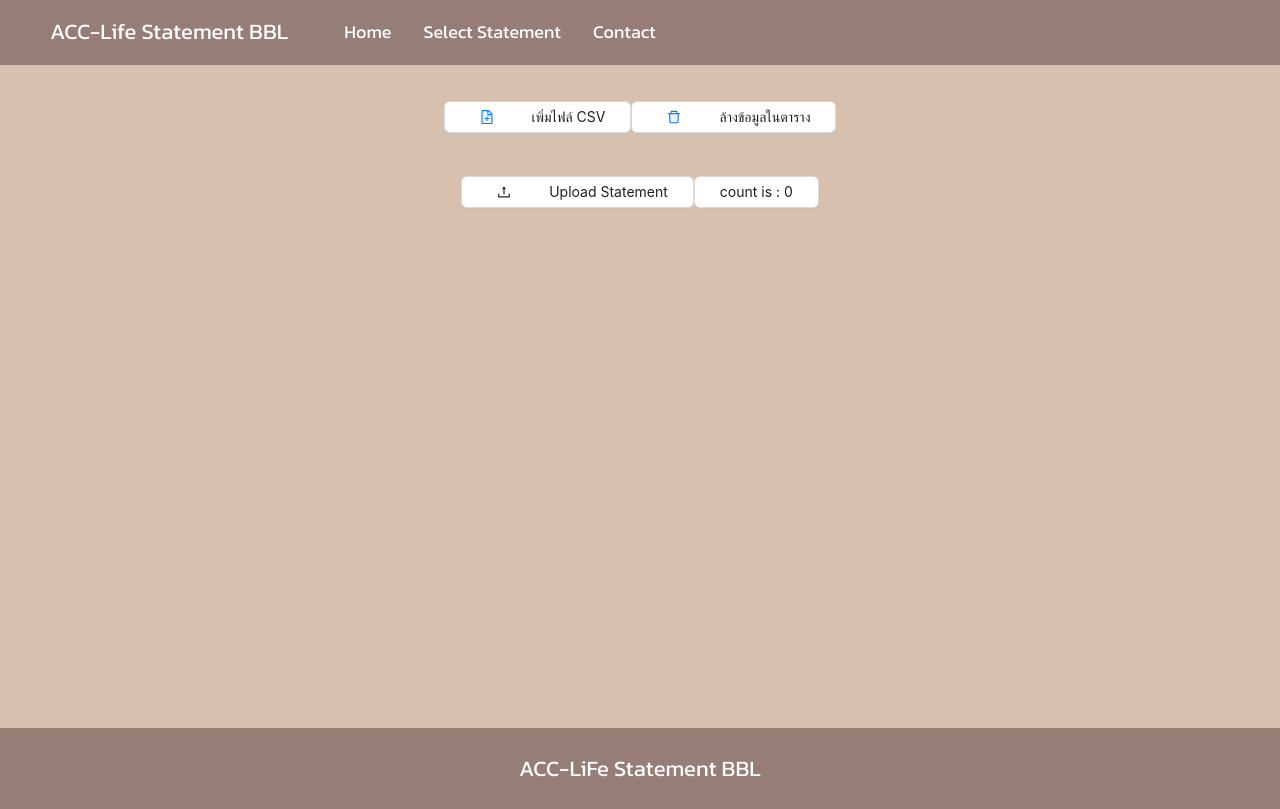
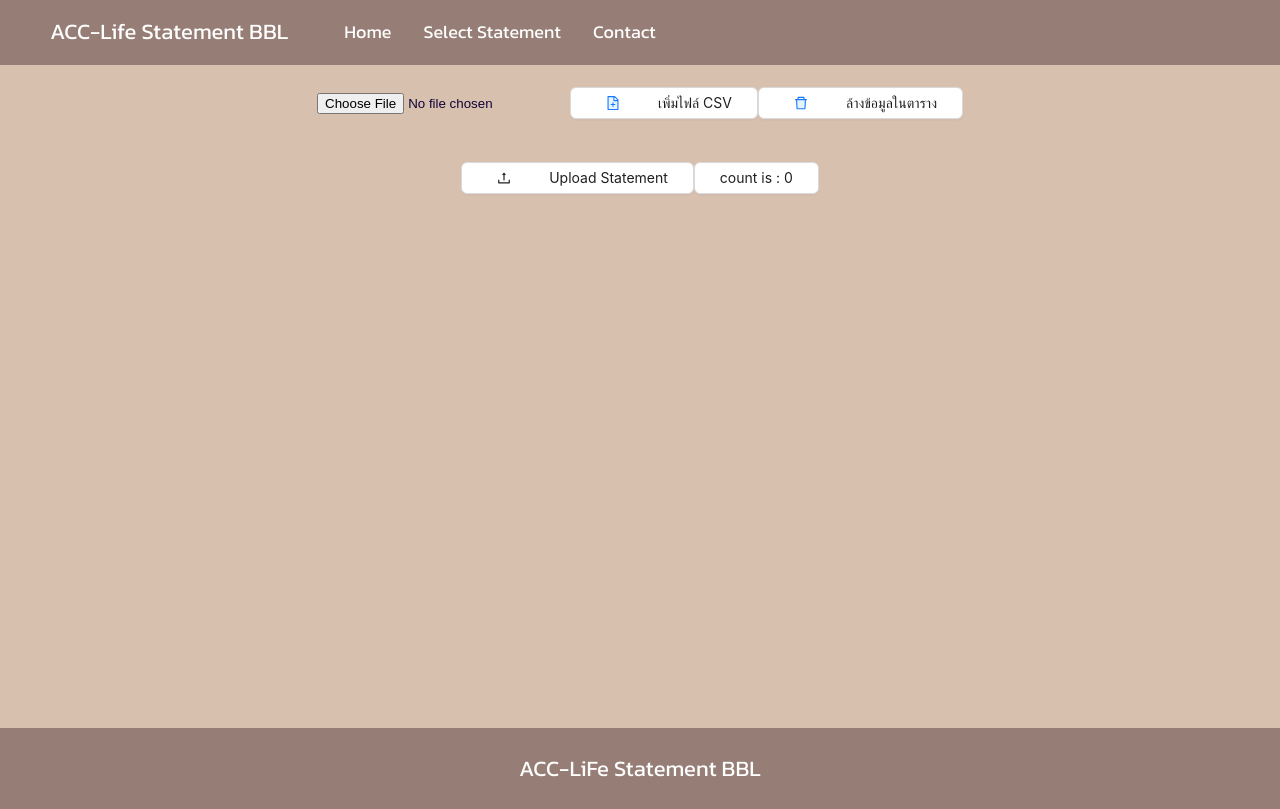
Before and after one commit to PetchThanisorn/af-transaction-log-frontend, a React (Vite) app: page / in a window 1280 px wide. Built offline with nearby package versions, Linux system fonts and the light colour scheme.

Commit message:
added filename

```diff
--- a/src/components/Home/Home.jsx
+++ b/src/components/Home/Home.jsx
@@ -187,14 +187,10 @@
       <div>
         <input
           id="upload-input"
-          style={{ display: "none" }}
+          style={{ display: file.name }}
           type="file"
           onChange={readCSVFile}
         ></input>
-
-        <p key={file.name}>
-            {file.name}
-          </p>
 
         <Button icon={<FileAddTwoTone />} onClick={inputFileElement} >
           เพิ่มไฟล์ CSV
```
